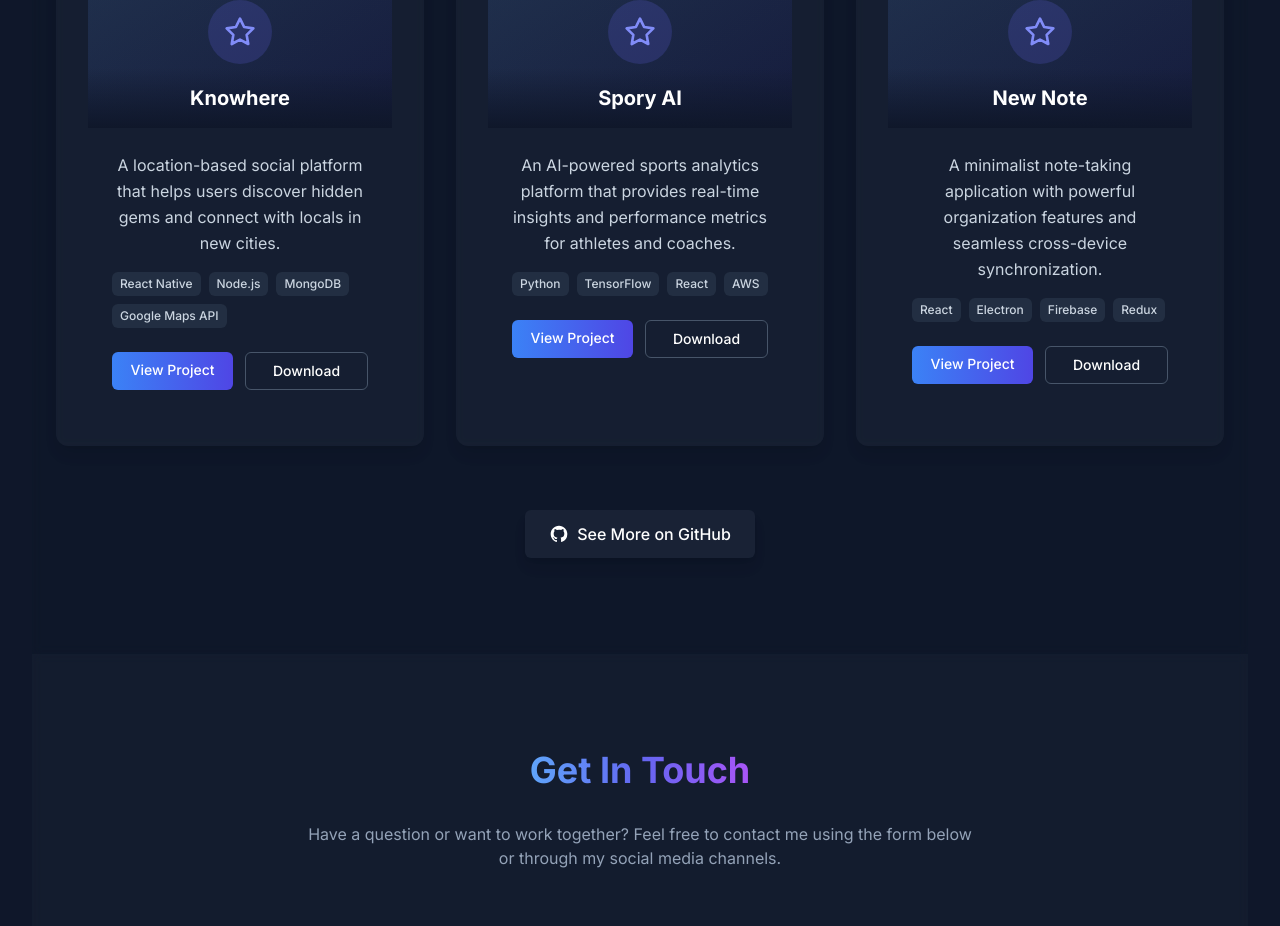
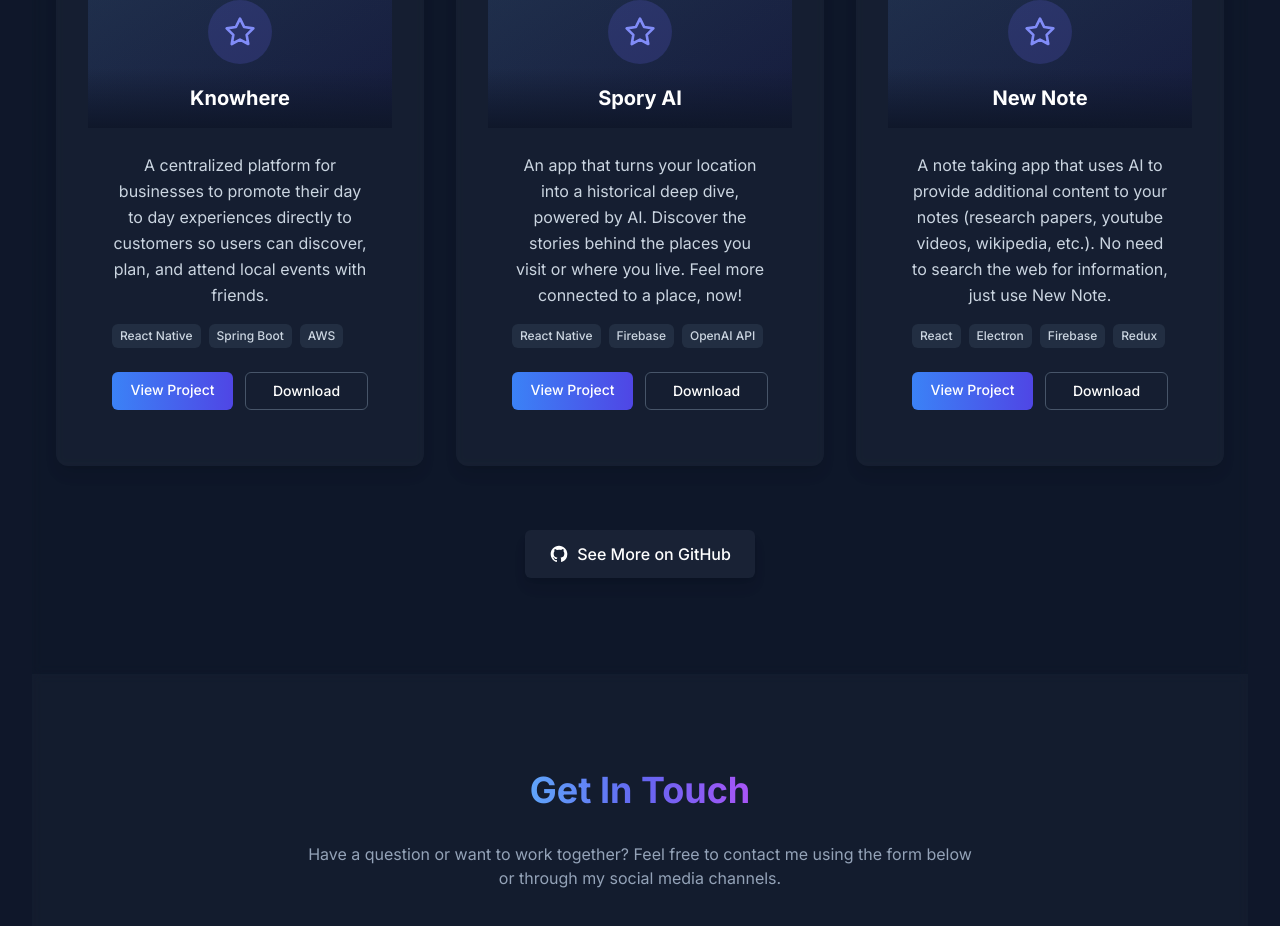
Before and after one commit to fletcherstud/personal-site, a React (Vite) app: page / in a window 1280 px wide. Shown: the part 4128-5054 px from the top of the page. Built offline with nearby package versions, Linux system fonts and the light colour scheme.

Commit message:
worked on projects section

```diff
--- a/src/components/Projects.jsx
+++ b/src/components/Projects.jsx
@@ -3,25 +3,25 @@ const Projects = () => {
     {
       title: 'Knowhere',
       description:
-        'A location-based social platform that helps users discover hidden gems and connect with locals in new cities.',
+        'A centralized platform for businesses to promote their day to day experiences directly to customers so users can discover, plan, and attend local events with friends.',
       image: '/projects/knowhere.jpg',
-      technologies: ['React Native', 'Node.js', 'MongoDB', 'Google Maps API'],
-      link: '#',
-      download: '#',
+      technologies: ['React Native', 'Spring Boot', 'AWS'],
+      link: 'https://knowheresocial.com',
+      download: 'https://links.knowheresocial.com/download',
     },
     {
       title: 'Spory AI',
       description:
-        'An AI-powered sports analytics platform that provides real-time insights and performance metrics for athletes and coaches.',
+        'An app that turns your location into a historical deep dive, powered by AI. Discover the stories behind the places you visit or where you live. Feel more connected to a place, now!',
       image: '/projects/spory-ai.jpg',
-      technologies: ['Python', 'TensorFlow', 'React', 'AWS'],
-      link: '#',
-      download: '#',
+      technologies: ['React Native', 'Firebase', 'OpenAI API'],
+      link: 'https://github.com/fletcherstud/spory',
+      download: 'https://apps.apple.com/us/app/spory-ai/id6741739697',
     },
     {
       title: 'New Note',
       description:
-        'A minimalist note-taking application with powerful organization features and seamless cross-device synchronization.',
+        'A note taking app that uses AI to provide additional content to your notes (research papers, youtube videos, wikipedia, etc.). No need to search the web for information, just use New Note.',
       image: '/projects/new-note.jpg',
       technologies: ['React', 'Electron', 'Firebase', 'Redux'],
       link: '#',
@@ -99,7 +99,7 @@ const Projects = () => {
 
         <div className="mt-16 text-center">
           <a
-            href="https://github.com/yourusername"
+            href="https://github.com/fletcherstud"
             target="_blank"
             rel="noopener noreferrer"
             className="inline-flex items-center px-6 py-3 rounded-md bg-slate-800/70 hover:bg-slate-700/70 text-white font-medium transition-all duration-300 shadow-lg hover:shadow-xl hover:-translate-y-1"
```
